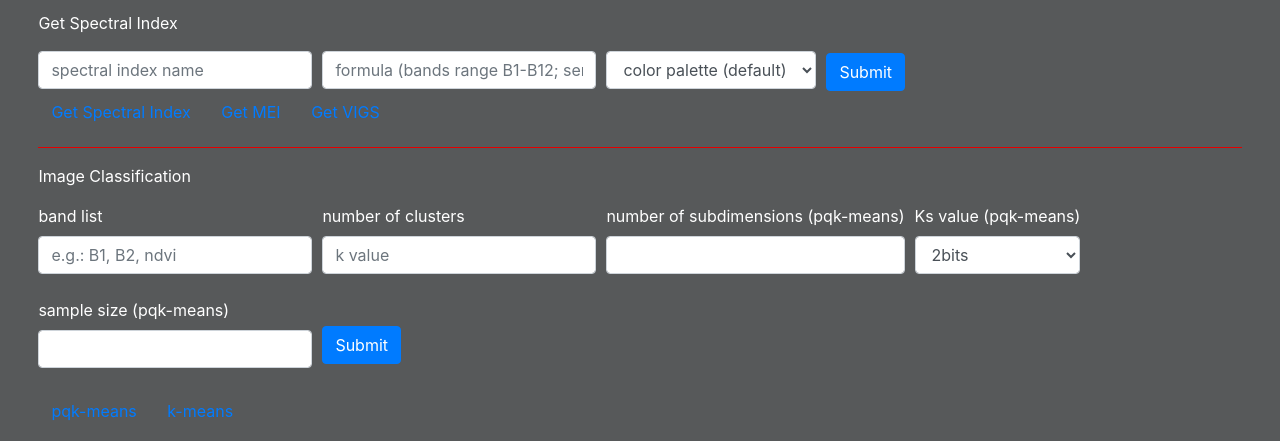
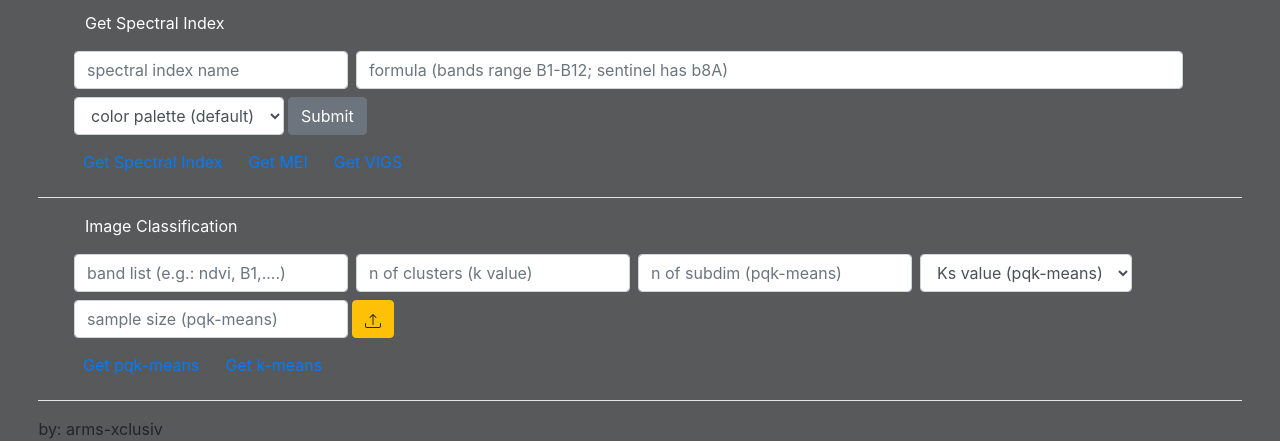
Before and after one commit to arngolo/IoF50, a Django app: page / in a window 1280 px wide. Shown: the part 921-1362 px from the top of the page. Before the commit the page ends 1341 px from the top, so only its background shows below. Run offline with Django 4.2, Linux system fonts and the light colour scheme; data comes from the database, SQL or seed files in the repository; data that the repository does not hold is empty; some libraries are stand-ins or nearby versions.

Commit message:
aesthetics improvement

```diff
--- a/capstone/static/capstone/index.js
+++ b/capstone/static/capstone/index.js
@@ -178,6 +178,12 @@ document.addEventListener('DOMContentLoaded', function() {
       }
   }, 3000);
 
+  document.querySelector("#bt_icon").innerHTML='';
+  document.querySelector("#bt_icon").innerHTML=`<svg xmlns="http://www.w3.org/2000/svg" width="16" height="16" fill="currentColor" class="bi bi-upload" viewBox="0 0 16 16">
+  <path d="M.5 9.9a.5.5 0 0 1 .5.5v2.5a1 1 0 0 0 1 1h12a1 1 0 0 0 1-1v-2.5a.5.5 0 0 1 1 0v2.5a2 2 0 0 1-2 2H2a2 2 0 0 1-2-2v-2.5a.5.5 0 0 1 .5-.5z"/>
+  <path d="M7.646 1.146a.5.5 0 0 1 .708 0l3 3a.5.5 0 0 1-.708.708L8.5 2.707V11.5a.5.5 0 0 1-1 0V2.707L5.354 4.854a.5.5 0 1 1-.708-.708l3-3z"/>
+</svg>`;
+
 });
 
 function get_mei(mei, spectral_index_color_palette) {
--- a/capstone/static/capstone/styles.css
+++ b/capstone/static/capstone/styles.css
@@ -50,7 +50,7 @@ html,body {
   position: relative;
 }
 
-#classif, #spectral, #load_vector_image, #classifier_param {
+#load_vector_image, #spectral_index, #image_classif, #classifier_param {
   color: white;
 }
 
--- a/capstone/templates/capstone/index.html
+++ b/capstone/templates/capstone/index.html
@@ -28,65 +28,53 @@
         </div>
     </div>
     <div id="control_panel">
-        <hr color="red" size="10">
+
+        <hr color="white" size="10">
+
         <div id="load_vector_image" class="container">
+            <p>Load Data</p>
             <div class="row">
-                <div class="col">
-                    <form action="{% url 'pixels' %}" class="form row" method="post" enctype="multipart/form-data">
-                        <div class="form-row align-items-center">
-                            <div class="col-auto">
-                                <label for="colFormLabelSm">Load vector files</label>
-                                <input class="form-control mb-4" autofocus type="file" name="ShapefileLocation" accept=".shp, .dbf, .sbn, .shx, .sbx, .prj" placeholder="shapefile and dependencies" multiple>
+
+                <form action="{% url 'pixels' %}" class="form-inline" method="post" enctype="multipart/form-data">
+                    <div class="form-group mx-sm-1 mb-2">
+                        <input class="form-control" autofocus type="file" name="ShapefileLocation" accept=".shp, .dbf, .sbn, .shx, .sbx, .prj" placeholder="shapefile and dependencies" multiple>
                     </div>
-                            <div class="col-auto">
-                                <input class="btn btn-primary" type="submit" value="Submit">
+                    <button type="submit" class="btn btn-info mb-2">Submit</button>
+                </form>
+
+                <form action="{% url 'pixels' %}" class="form-inline" method="post" enctype="multipart/form-data">
+                    <div class="form-group mx-sm-1 mb-2">
+                        <input class="form-control" autofocus type="file" name="Shapefileparentdir" placeholder="shapefile and dependencies" webkitdirectory multiple>
+                    </div>
+                    <button type="submit" class="btn btn-info mb-2">Submit</button>
+                </form>
+
+                <form action="{% url 'pixels' %}" class="form-inline" method="post" id="b">
+                    <div class="form-group mx-sm-1 mb-2">
+                        <input class="form-control" autofocus size="22" type="text" name="SatelliteImage" placeholder="Landsat ID">
+                    </div>
+                    <button type="submit" class="btn btn-info mb-2">Submit</button>
+                </form>
+
             </div>
         </div>
-                    </form>
+
+        <hr color="white" size="10">
+
+        <div id="spectral_index" class="container">
+            <p>Get Spectral Index</p>
+            <div class="row">
+                <form id="spectral" action="{% url 'pixels' %}" class="form-inline" method="post">
+                    <div class="form-group mx-sm-1 mb-2">
+                        <!-- <div class="col-auto"> -->
+                        <input class="form-control" autofocus size="20" type="text" name="SpectralIndexName" placeholder="spectral index name">
                     </div>
-                <div class="col">
-                    <form action="{% url 'pixels' %}" class="form row" method="post" enctype="multipart/form-data">
-                        <div class="form-row align-items-center">
-                            <div class="col-auto">
-                                <label for="colFormLabelSm">Load vector folder</label>
-                                <input class="form-control mb-4" autofocus type="file" name="Shapefileparentdir" placeholder="shapefile and dependencies" webkitdirectory multiple>
+                    <div class="form-group mx-sm-1 mb-2">
+                            <input class="form-control" autofocus size="74" type="text" name="SpectralIndexEquation" placeholder="formula (bands range B1-B12; sentinel has b8A)">
                     </div>
-                            <div class="col-auto">
-                                <input class="btn btn-primary" type="submit" value="Submit">
-                            </div>
-                        </div>
-                    </form>
-                </div>
-                <div class="col">
-                    <form action="{% url 'pixels' %}" class="form row" method="post" id="b">
-                        <div class="form-row align-items-center">
-                            <div class="col-auto">
-                                <label for="colFormLabelSm">Load satellite image</label>
-                                <input class="form-control mb-4" autofocus type="text" name="SatelliteImage" placeholder="Landsat ID">
-                            </div>
-                            <div class="col-auto">
-                                <input class="btn btn-primary" type="submit" value="Submit">
-                            </div>
-                        </div>
-                    </form>
-                </div>
-            </div>
-        </div>
-        <hr color="red" size="10">
-        <div id="spectral">
-            <p>Get Spectral Index</p>
-        </div>
-        <form id="spectral" action="{% url 'pixels' %}" method="post">
-            <div class="form-row align-items-center">
-                <div class="col-auto">
-                    <input class="form-control mb-1" autofocus type="text" name="SpectralIndexName" placeholder="spectral index name">
-                </div>
-                <div class="col-auto">
-                    <input class="form-control mb-1" autofocus type="text" name="SpectralIndexEquation" placeholder="formula (bands range B1-B12; sentinel has b8A)">
-                </div>
-                <div class="col-auto">
+                    <div class="form-group mx-sm-1 mb-2">
                         <!-- <label for="exampleInputEmail1">color palette</label> -->
-                    <select class="form-control mb-1" id="inlineFormInput" name="SpectralIndexColorPalette" placeholder="color palette">
+                        <select class="form-control" id="inlineFormInput" name="SpectralIndexColorPalette" placeholder="color palette">
                             <option value="classifier">color palette (default)</option>
                             <option value="divergingBrBG">green brown</option>
                             <option value="Oranges">orange</option>
@@ -100,62 +88,67 @@
                             <option value="divergingPRGn">purple green</option>
                             <!-- <option value="orange_green">orange_green</option> -->
                             <!-- <option value="bygor">rgb</option> -->
-
-
                         </select>
                     </div>
-                <div class="col-auto">
+                        <!-- <div class="col-auto">
                             <input class="btn btn-primary" type="submit" value="Submit">
+                        </div> -->
+                        <button type="submit" class="btn btn-secondary mb-2">Submit</button>
+                    <!-- </div> -->
+                </form>
             </div>
-            </div>
-        </form>
+            <div class="row">
                 <button id="get_spectral_index" type="button" class="btn btn-link">Get Spectral Index</button>
 
                 <button id="get_mei" type="button" class="btn btn-link">Get MEI</button>
 
                 <button id="get_vigs" type="button" class="btn btn-link">Get VIGS</button>
-        <hr color="red" size="10">
-        <div id="classif">
-            <p>Image Classification</p>
+            </div>
         </div>
 
-        <form id="classifier_param" action="{% url 'pixels' %}" method="post">
-            <div class="form-row align-items-center">
-                    <!-- add later a pop-up menu that shows up if the spectral index is not present in local and suggest to create 1 using the get_spectral_index function-->
-                    <div class="col-auto">
-                        <label for="exampleInputEmail1">band list</label>
-                        <input class="form-control mb-4" id="inlineFormInput" type="text" name="BandStackList" placeholder="e.g.: B1, B2, ndvi">
+        <hr color="white" size="10">
+
+        <div id="image_classif" class="container">
+            <p>Image Classification</p>
+            <div class="row">
+                <form id="classifier_param" action="{% url 'pixels' %}" class="form-inline" method="post">
+                    <div class="form-group mx-sm-1 mb-2">
+                        <!-- <label for="exampleInputEmail1">band list</label> -->
+                        <input class="form-control" type="text" name="BandStackList" placeholder="band list (e.g.: ndvi, B1,....)">
                     </div>
-                    <div class="col-auto">
-                    <label for="exampleInputEmail1">number of clusters</label>
-                    <input class="form-control mb-4" id="inlineFormInput" type="text" name="KValue" placeholder="k value">
+                    <div class="form-group mx-sm-1 mb-2">
+                        <!-- <label for="exampleInputEmail1">number of clusters</label> -->
+                        <input class="form-control" type="text" name="KValue" placeholder="n of clusters (k value)">
                     </div>
-                    <div class="col-auto">
-                    <label for="exampleInputEmail1">number of subdimensions (pqk-means)</label>
-                    <input class="form-control mb-4" id="inlineFormInput" type="text" name="NumSubdim">
+                    <div class="form-group mx-sm-1 mb-2">
+                        <!-- <label for="exampleInputEmail1">number of subdimensions (pqk-means)</label> -->
+                        <input class="form-control" type="text" name="NumSubdim" placeholder="n of subdim (pqk-means)">
                     </div>
-                    <div class="col-auto">
-                        <label for="exampleInputEmail1">Ks value (pqk-means)</label>
-                        <select class="form-control mb-4" id="inlineFormInput" name="Ks">
+                    <div class="form-group mx-sm-1 mb-2">
+                        <!-- <label for="exampleInputEmail1">Ks value (pqk-means)</label> -->
+                        <select class="form-control" name="Ks">
+                            <option value="" disabled selected hidden>Ks value (pqk-means)</option>
                             <option value="4">2bits</option>
                             <option value="16">4bits</option>
                             <option value="256">8bits</option>
                             <option value="65536">16bits</option>
                         </select>
                     </div>
-                    <div class="col-auto">
-                        <label for="exampleInputEmail1">sample size (pqk-means)</label>
-                        <input class="form-control mb-4" autofocus type="text" name="SampleSize">
+                    <div class="form-group mx-sm-1 mb-2">
+                        <!-- <label for="exampleInputEmail1">sample size (pqk-means)</label> -->
+                        <input class="form-control" autofocus type="text" name="SampleSize" placeholder="sample size (pqk-means)">
                     </div>
-                    <div class="col-auto">
-                        <input class="btn btn-primary" type="submit" value="Submit">
+
+                    <button id="bt_icon" type="submit" class="btn btn-warning mb-2"></button>
+                </form>
+            </div>
+            <div class="row">
+                <button id="get_pqkmeans" type="button" class="btn btn-link">Get pqk-means</button>
+                <button id="get_kmeans" type="button" class="btn btn-link">Get k-means</button>
             </div>
         </div>
-        </form>
-
-        <button id="get_pqkmeans" type="button" class="btn btn-link">pqk-means</button>
-
-        <button id="get_kmeans" type="button" class="btn btn-link">k-means</button>
+        <hr color="white" size="10">
+    <div>by: arms-xclusiv
     </div>
 
 </div>
```
Lines whose indentation alone changed are shown as unchanged.
